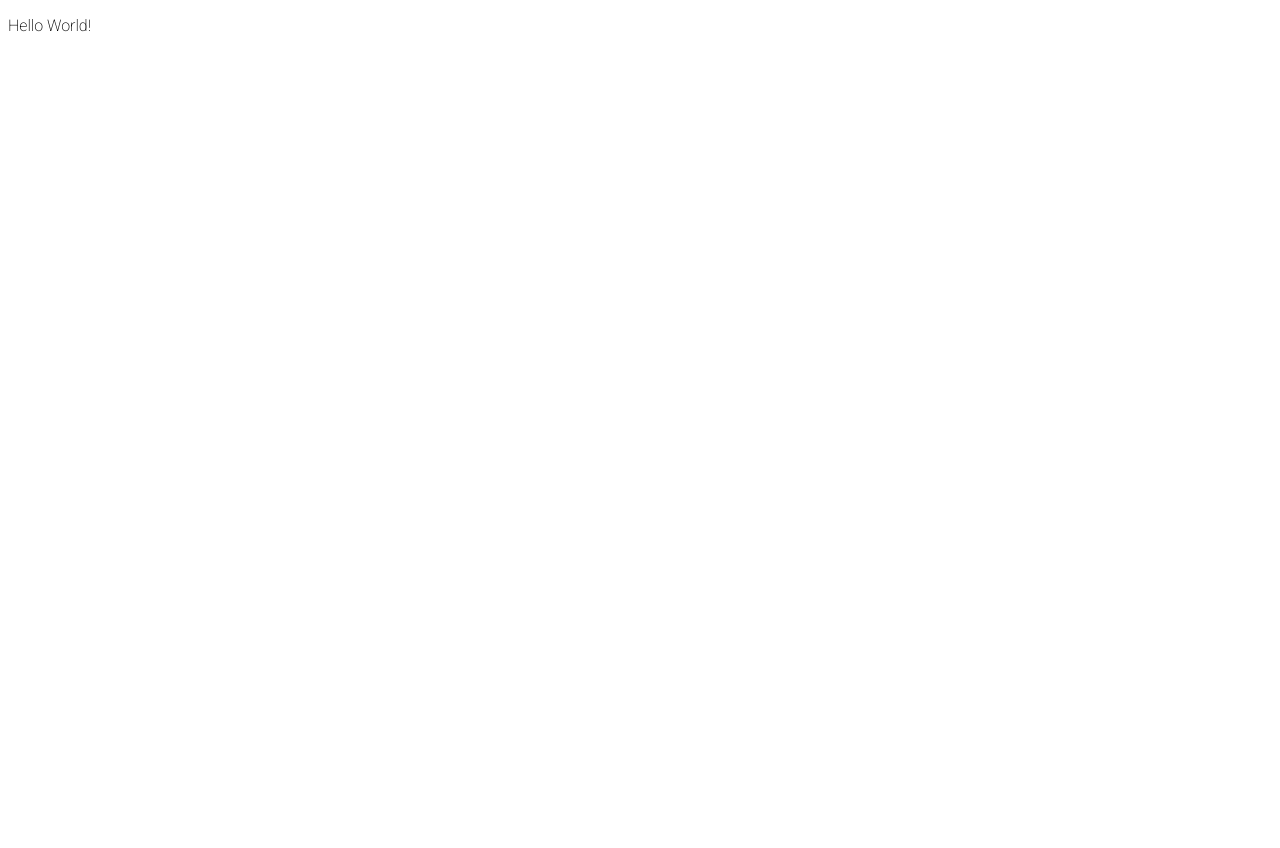
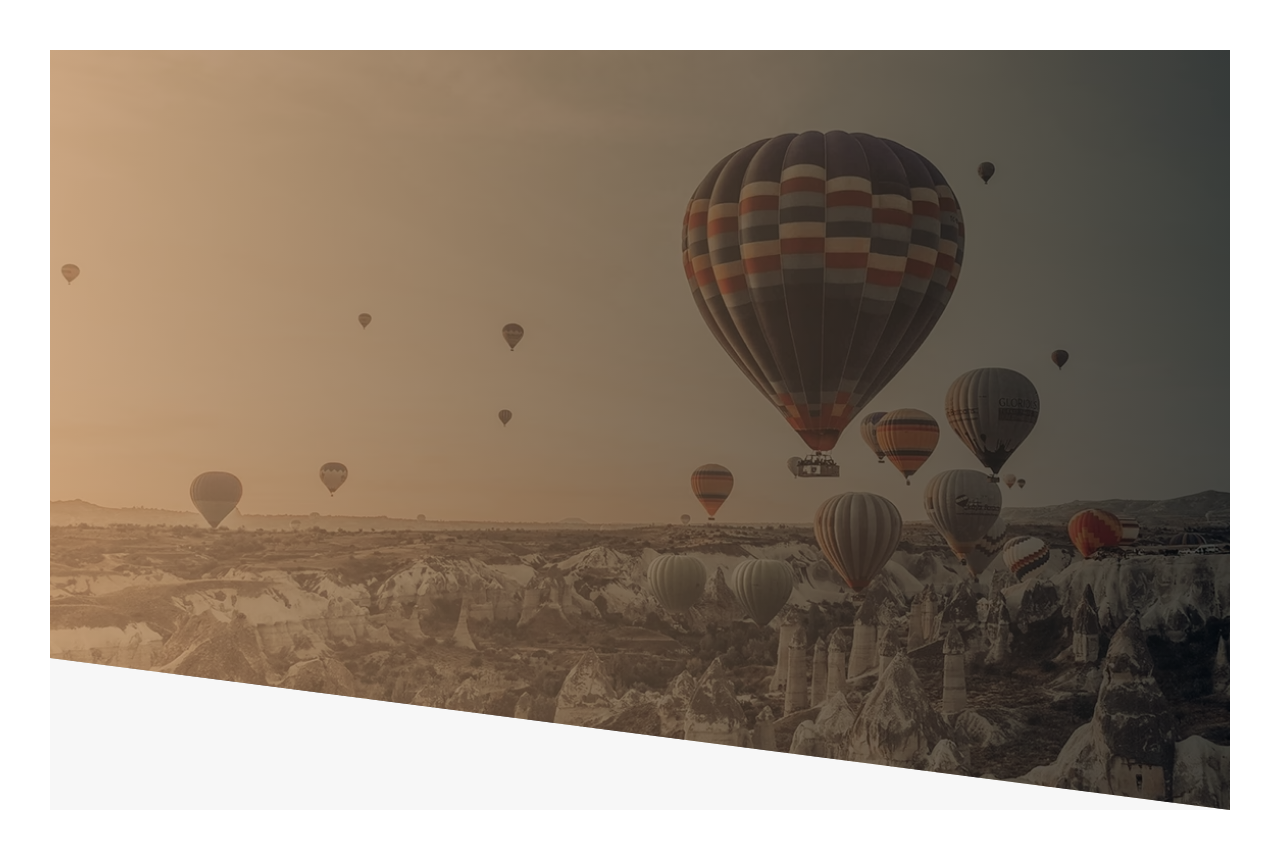
Before and after one commit to eresid/ballons, a plain HTML site: page index.html in a window 1280 px wide. Before the commit the page ends 800 px from the top, so only its background shows below. Drawn offline with nearby package versions, Linux system fonts and the light colour scheme; files that its build step writes are made by us from their sources.

Commit message:
Added Image for Header

```diff
--- a/index.html
+++ b/index.html
@@ -8,6 +8,8 @@
         <link rel="stylesheet" href="css/styles.css" />
     </head>
     <body>
-        <p>Hello World!</p>
+        <div class="container">
+            <header class="header"></header>
+        </div>
     </body>
 </html>
--- a/sass/styles.scss
+++ b/sass/styles.scss
@@ -1,4 +1,27 @@
 * {
+    margin: 0;
+    padding: 0;
+    box-sizing: border-box;
+}
+
+body {
     font-family: 'Roboto';
-    font-weight: 200;
+    font-weight: 400;
+    color: #777777;
+    font-size: 16px;
+    letter-spacing: 2px;
+
+    background-color: white;
+    padding: 50px;
 }
+
+.container {
+    background-color: #f7f7f7;
+}
+
+.header {
+    height: 95vh;
+    background: linear-gradient(90.05deg, rgba(186, 133, 84, 0.7) 0.03%, rgba(1, 1, 1, 0.7) 99.94%),
+        url('../images/hero-image.avif') center / cover no-repeat;
+    clip-path: polygon(0 0, 100% 0, 100% 100%, 0 80%);
+}
```
Also changed, not shown: css/styles.css (added), images/hero-image.avif (added), 2 other files.
